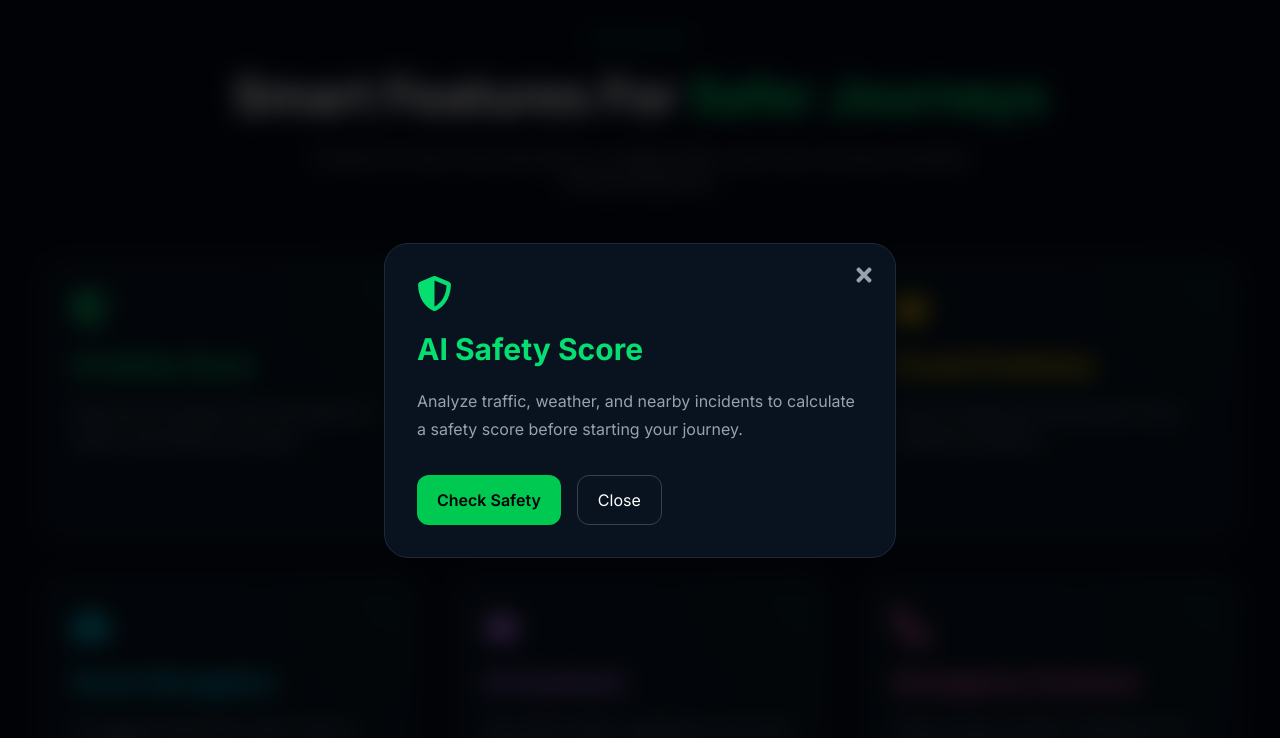
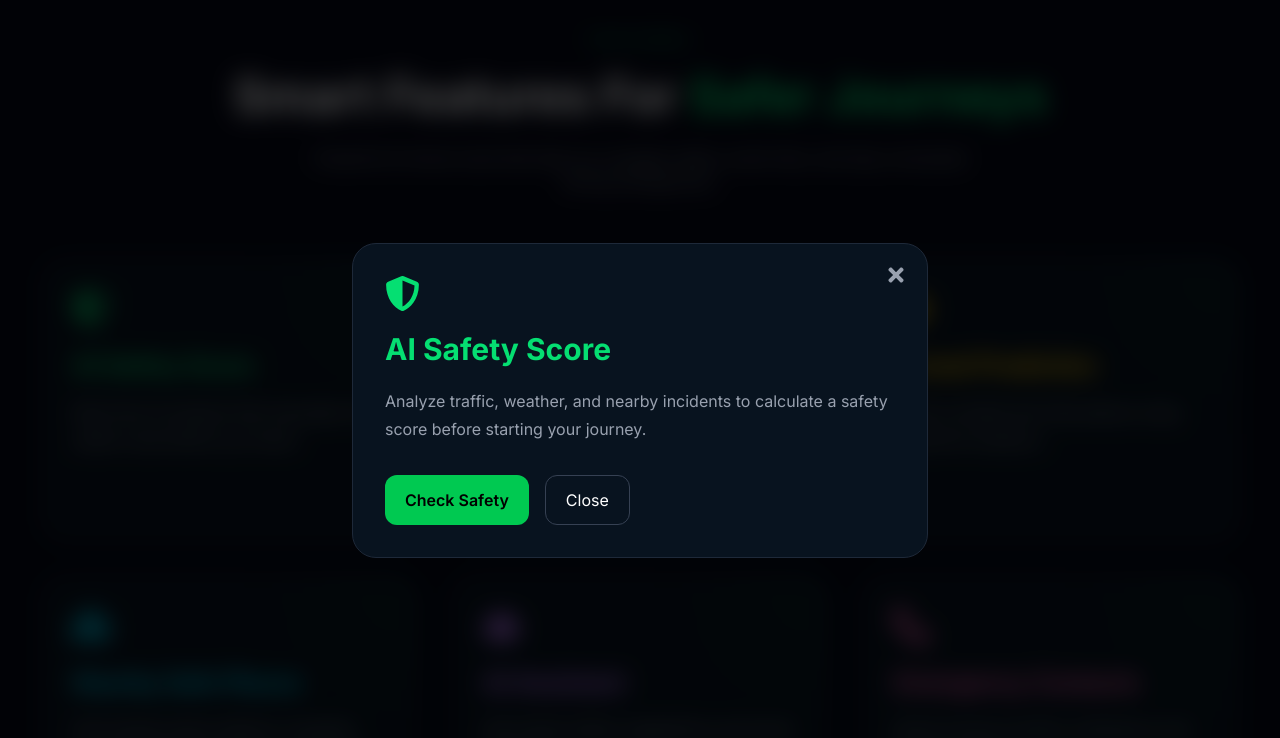
Before and after one commit to janhavirai19/safepath-ai, a Next.js app: page / in a window 1280 px wide. Both pictures are taken after a click on the element 229 px from the left and 1224 px from the top of the page. Shown: the part 824-1562 px from the top of the page. Built offline with nearby package versions, Linux system fonts and the light colour scheme.

Commit message:
updated changes

```diff
--- a/app/components/Features.tsx
+++ b/app/components/Features.tsx
@@ -18,7 +18,6 @@ type Feature = {
   color: string;
   button: string;
 };
-
 export default function Features() {
   const [selectedFeature, setSelectedFeature] = useState<Feature | null>(null);
   const [safetyResult, setSafetyResult] = useState<any>(null);
@@ -29,6 +28,7 @@ export default function Features() {
   setSafetyResult(null);
   setCrowdResult(null);
   setSosResult(null);
+  setShowPlaces(false);
 };
   const handleSafetyScore = () => {
     navigator.geolocation.getCurrentPosition(
@@ -97,6 +97,7 @@ export default function Features() {
       () => alert("Please allow location access.")
     );
   };
+const [showPlaces, setShowPlaces] = useState(false);
   const handleAction = (title: string) => {
     switch (title) {
       case "AI Safety Score":
@@ -111,8 +112,8 @@ export default function Features() {
       case "Emergency Contacts":
         window.open("tel:100");
         break;
-      case "Smart Navigation":
-        window.open("https://maps.google.com", "_blank");
+     case "Nearby Safe Places":
+  setShowPlaces(true);
   break;
       default:
         alert(`${title} feature will be integrated with backend APIs.`);
@@ -147,12 +148,12 @@ export default function Features() {
     },
  {
   icon: <FaMapMarkedAlt size={35} />,
-      title: "Smart Navigation",
-      desc: "AI suggests alternative safer routes in real-time.",
+  title: "Nearby Safe Places",
+  desc: "Find nearby police stations, hospitals, petrol pumps and pharmacies instantly.",
   details:
-        "Find the safest and fastest route with live navigation updates.",
+    "Locate essential safe places around you during emergencies with one tap access.",
   color: "text-cyan-400",
-      button: "Open Map",
+  button: "Find Places",
 },
     {
       icon: <FaRobot size={35} />,
@@ -220,8 +221,14 @@ export default function Features() {
       </div>
       {selectedFeature && (
         <div className="fixed inset-0 z-50 bg-black/70 backdrop-blur-md flex items-center justify-center p-5">
-          <div className="bg-[#08131f] border border-gray-800 rounded-3xl w-full max-w-lg p-8 relative">
-            <button
+<div
+  className="
+    bg-[#08131f] border border-gray-800 rounded-3xl
+    w-full max-w-xl
+    max-h-[90vh] overflow-y-auto
+    p-5 sm:p-6 md:p-8
+    relative
+  ">            <button
               onClick={() => setSelectedFeature(null)}
               className="absolute right-5 top-5 text-gray-400 hover:text-white"
             >
@@ -260,7 +267,7 @@ export default function Features() {
             {sosResult && selectedFeature.title === "SOS Emergency" && (
               <div className="mt-6 rounded-2xl border border-red-500/40 bg-red-500/10 p-5">
                 <h3 className="text-2xl font-bold text-red-400">
-                  🚨 SOS Activated
+                   SOS Activated
                 </h3>
                 <p className="text-gray-300 mt-2">{sosResult.message}</p>
                 <p className="text-gray-400 mt-2">
@@ -268,14 +275,56 @@ export default function Features() {
                 </p>
               </div>
             )}
+
+{showPlaces &&
+  selectedFeature.title === "Nearby Safe Places" && (
+    <div className="mt-6 grid grid-cols-2 gap-4">
+      <button
+        onClick={() =>
+          window.open(
+            "https://www.google.com/maps/search/police+station+near+me",
+            "_blank"
+          )}
+        className="bg-blue-500/20 border border-blue-500 p-4 rounded-xl"
+      > Police Stations
+      </button>
+      <button
+        onClick={() =>
+          window.open(
+            "https://www.google.com/maps/search/hospital+near+me",
+            "_blank"
+          )}
+        className="bg-red-500/20 border border-red-500 p-4 rounded-xl"
+      > Hospitals
+      </button>
+      <button
+        onClick={() =>
+          window.open(
+            "https://www.google.com/maps/search/petrol+pump+near+me",
+            "_blank"
+          )}
+        className="bg-yellow-500/20 border border-yellow-500 p-4 rounded-xl"
+      >Petrol Pumps
+      </button>
+
+      <button
+        onClick={() =>
+          window.open(
+            "https://www.google.com/maps/search/pharmacy+near+me",
+            "_blank"
+          )
+        }
+        className="bg-green-500/20 border border-green-500 p-4 rounded-xl"
+      > Pharmacies
+      </button>
+    </div>)}
             <div className="mt-8 flex flex-wrap gap-4">
               <button
                 onClick={() => handleAction(selectedFeature.title)}
                 className="
                   bg-green-500 text-black px-5 py-3
                   rounded-xl font-semibold hover:bg-green-400 transition
-                "
-              >
+                ">
                 {selectedFeature.button}
               </button>
               <button
@@ -283,8 +332,7 @@ export default function Features() {
                 className="
                   border border-gray-700 px-5 py-3
                   rounded-xl hover:border-green-500 transition
-                "
-              >
+                ">
                 Close
               </button>
             </div>
```
Lines whose indentation alone changed are shown as unchanged.
